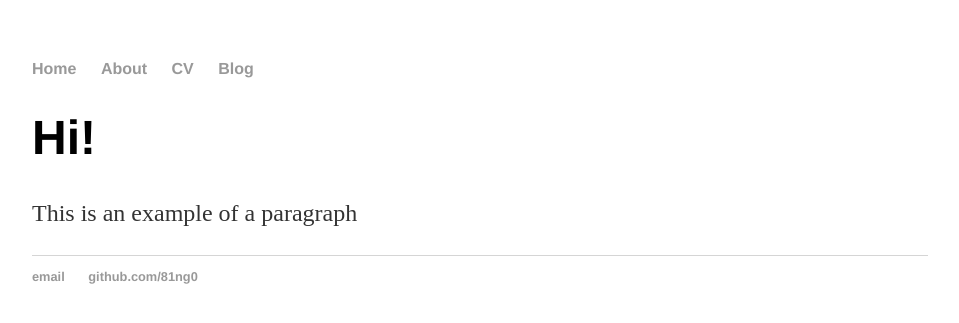
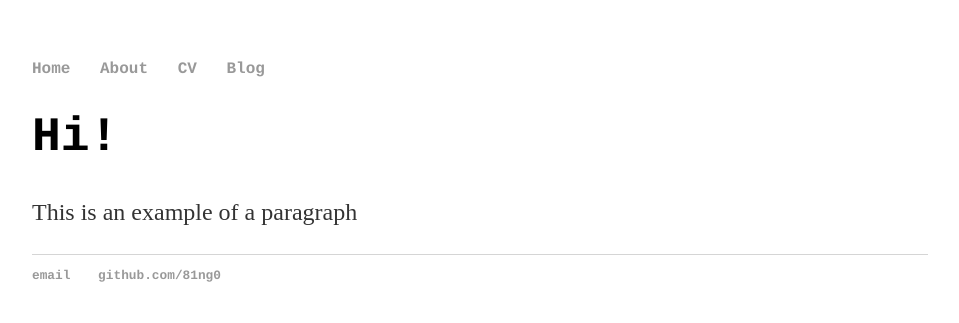
Before and after one commit to 81ng0/81ng0.github.io, a Jekyll site: the page built from index.html, in a window 1280 px wide. Shown: the top 323 px of the page, without its empty margins (160-1119 px from the left). Built offline with Jekyll 4.4.1, drawn with Linux system fonts in a browser that asks for light colours.

Commit message:
Update main.css

```diff
--- a/css/main.css
+++ b/css/main.css
@@ -3,7 +3,7 @@ body {
     width: 70%;
 }
 nav ul, footer ul {
-    font-family:'Helvetica', 'Arial', 'Sans-Serif';
+    font-family:'Courier', 'Monaco', 'monospace';
     padding: 0px;
     list-style: none;
     font-weight: bold;
@@ -21,7 +21,7 @@ a:hover {
 }
 h1 {
     font-size: 3em;
-    font-family:'Helvetica', 'Arial', 'Sans-Serif';
+    font-family:'Courier', 'Monaco', 'monospace';
 }
 p {
     font-size: 1.5em;
```
